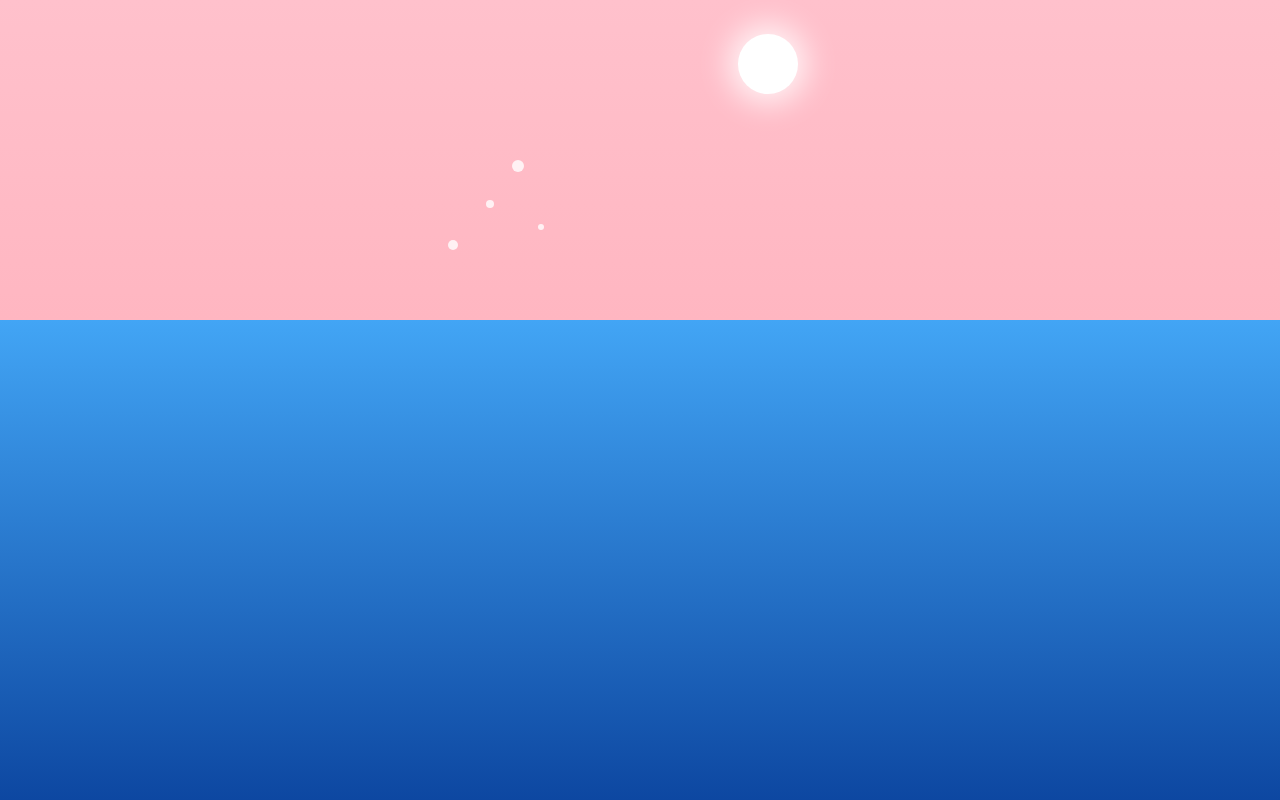
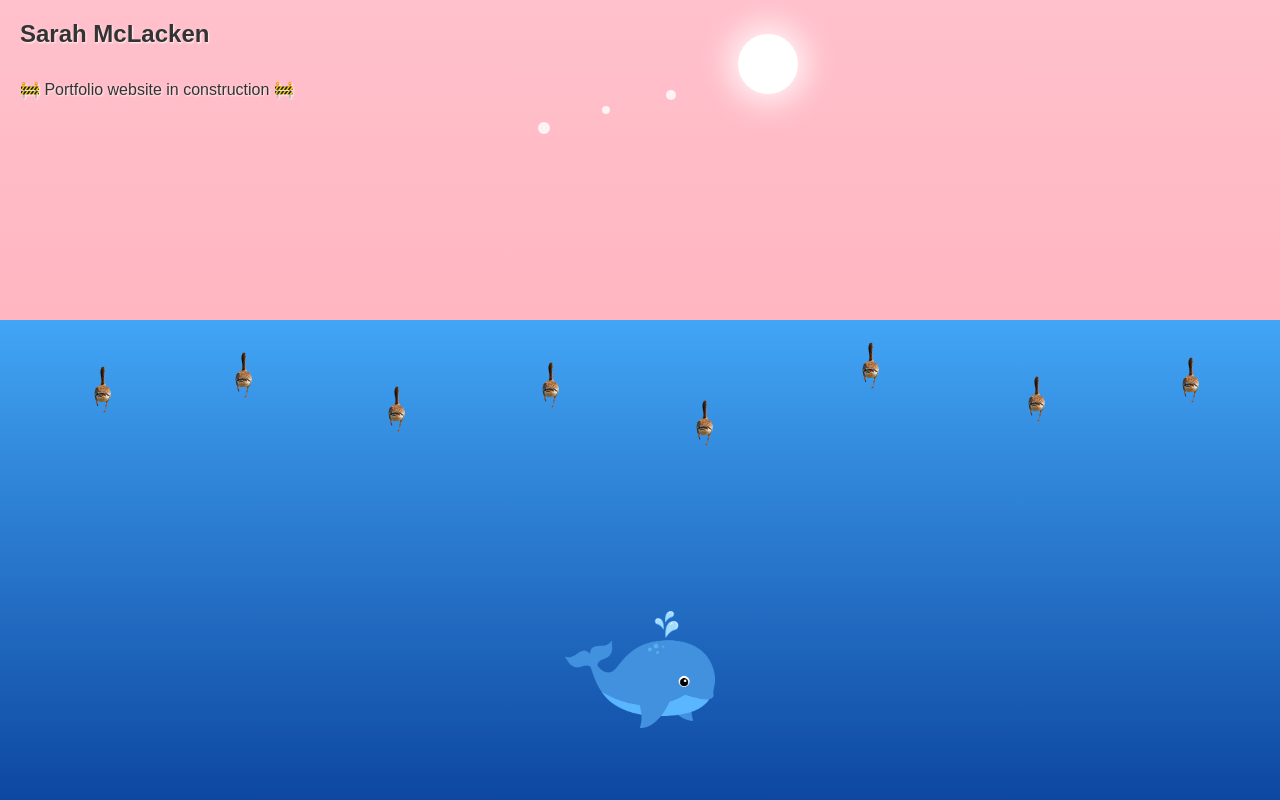
Before and after one commit to smclacke/smclacke.github.io, a plain HTML site: page index.html in a window 1280 px wide. Drawn offline with Linux system fonts and the light colour scheme.

Commit message:
playing, got ducks and a whale, looks awful

```diff
--- a/css/style.css
+++ b/css/style.css
@@ -152,6 +152,12 @@ body {
 	background: white;
 }
 
+.swimmer {
+	position: absolute;
+	top: 50%;
+	left: 70%;
+	transform: translate(-50%, -50%);
+}
 
 .body {
 	width: 20px;
@@ -168,6 +174,16 @@ body {
 	background: #616161;
 	border-radius: 50%;
 }
+
+.bubbles {
+	position: absolute;
+	top: 0;
+	left: 0;
+	width: 100%;
+	height: 100%;
+	pointer-events: none;
+}
+
 .bubble {
 	position: absolute;
 	background: white;
@@ -178,22 +194,22 @@ body {
 .bubble:nth-child(1) {
 	width: 10px;
 	height: 10px;
-	top: 30%;
-	left: 35%;
+	top: 28%;
+	left: 52%;
 }
 
 .bubble:nth-child(2) {
 	width: 8px;
 	height: 8px;
-	top: 25%;
-	left: 38%;
+	top: 33%;
+	left: 47%;
 }
 
 .bubble:nth-child(3) {
 	width: 12px;
 	height: 12px;
-	top: 20%;
-	left: 40%;
+	top: 38%;
+	left: 42%;
 }
 
 .bubble:nth-child(4) {
@@ -202,3 +218,80 @@ body {
 	top: 28%;
 	left: 42%;
 }
+
+.duck {
+	position: absolute;
+	width: 80px;
+	height: auto;
+	z-index: 10;
+}
+
+.duck1 {
+	left: 5%;
+	top: 8%;
+}
+.duck2 {
+	left: 16%;
+	top: 5%;
+}
+.duck3 {
+	left: 28%;
+	top: 12%;
+}
+.duck4 {
+	left: 40%;
+	top: 7%;
+}
+.duck5 {
+	left: 52%;
+	top: 15%;
+}
+.duck6 {
+	left: 65%;
+	top: 3%;
+}
+.duck7 {
+	left: 78%;
+	top: 10%;
+}
+.duck8 {
+	left: 90%;
+	top: 6%;
+}
+
+.object {
+	display: none;
+}
+
+.whale {
+	position: absolute;
+	bottom: 15%;
+	left: 50%;
+	transform: translateX(-50%);
+	width: 150px;
+	height: auto;
+	z-index: 5;
+}
+
+.name-title {
+	position: absolute;
+	top: 20px;
+	left: 20px;
+	font-family: 'Arial', sans-serif;
+	font-size: 24px;
+	font-weight: bold;
+	color: #333;
+	z-index: 100;
+	text-shadow: 1px 1px 2px rgba(255, 255, 255, 0.8);
+}
+
+.construction-notice {
+	position: absolute;
+	top: 80px;
+	left: 20px;
+	font-family: 'Arial', sans-serif;
+	font-size: 16px;
+	color: #333;
+	z-index: 100;
+	text-shadow: 1px 1px 2px rgba(255, 255, 255, 0.8);
+}
--- a/index.html
+++ b/index.html
@@ -3,31 +3,34 @@
 <head>
 	<meta charset="UTF-8">
 	<meta name="viewport" content="width=device-width, initial-scale=1.0">
-	<link rel="icon" type="image/x-icon" href="/images/favicon.ico">
+	<link rel="icon" type="image/x-icon" href="/images/whale_icon.png">
 	<link rel="stylesheet" href="css/style.css">
 	<title>Sarah McLacken</title>
 </head>
 <body>
+	<div class="name-title">Sarah McLacken</div>
+	<div class="construction-notice">🚧 Portfolio website in construction 🚧</div>
 	<div id="scene">
 		<div id="sky">
 			<div class="sun">
-				</div>
-			</div>
-		</div>
-		<div id="ocean">
-			</div>
-			<div class="swimmer">
-				<div class="body"></div>
-				<div class="head"></div>
-				<div class="object"></div>
 			</div>
 			<div class="bubbles">
-				<div class="bubble"></div>
 				<div class="bubble"></div>
 				<div class="bubble"></div>
 				<div class="bubble"></div>
 			</div>
 		</div>
 	</div>
+	<div id="ocean">
+		<img src="images/duck_butt.png" alt="Duck" class="duck duck1" />
+		<img src="images/duck_butt.png" alt="Duck" class="duck duck2" />
+		<img src="images/duck_butt.png" alt="Duck" class="duck duck3" />
+		<img src="images/duck_butt.png" alt="Duck" class="duck duck4" />
+		<img src="images/duck_butt.png" alt="Duck" class="duck duck5" />
+		<img src="images/duck_butt.png" alt="Duck" class="duck duck6" />
+		<img src="images/duck_butt.png" alt="Duck" class="duck duck7" />
+		<img src="images/duck_butt.png" alt="Duck" class="duck duck8" />
+		<img src="images/whale_ocean.png" alt="Whale" class="whale" />
+	</div>
 </body>
 </html>
```
Also changed, not shown: images/duck_butt.png (added), images/whale_icon.png (renamed from images/favicon.ico), images/whale_ocean.png (added), notes/plan.txt (renamed from plan.txt).
